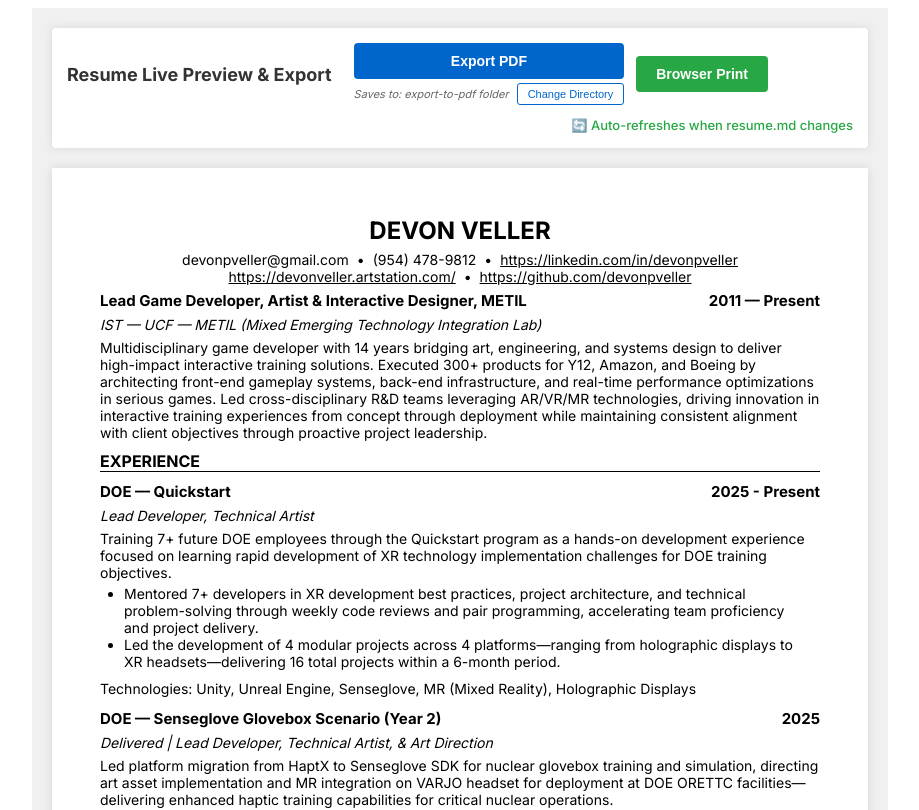
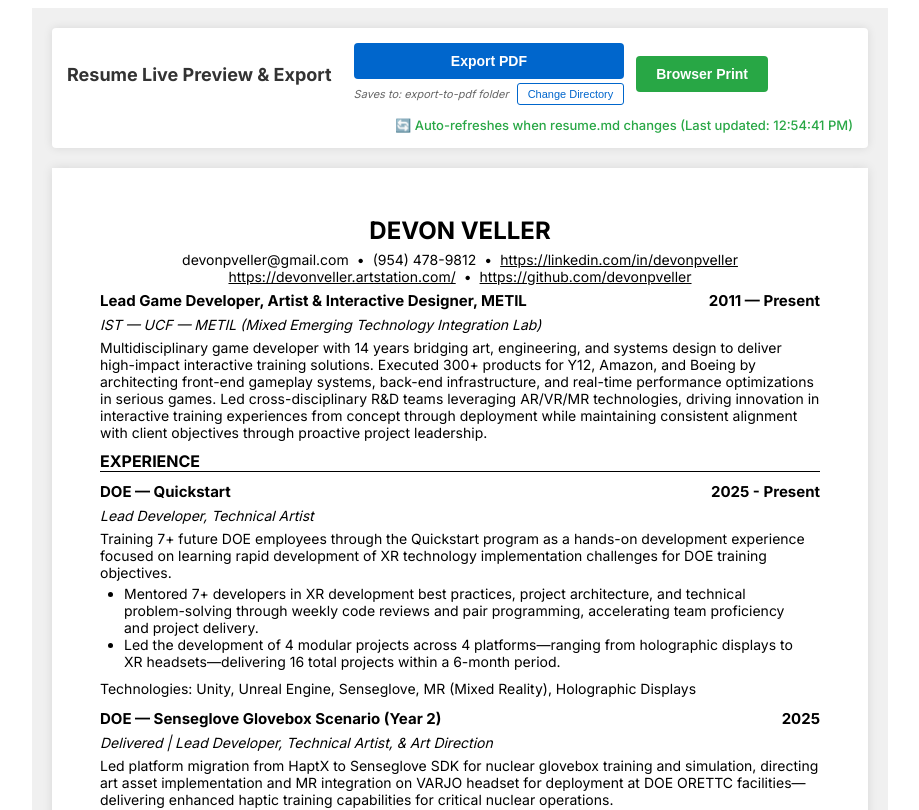
Before and after one commit to devonpveller/Resume-Markdown-PDF, a React (Vite) app in the folder export-to-pdf/: page / in a window 1280 px wide. Shown: the top 810 px of the page, without its empty margins (180-1099 px from the left). Built offline with nearby package versions, Linux system fonts and the light colour scheme; no server answers.

Commit message:
Added last updated text
The top container now shows last updated

```diff
--- a/export-to-pdf/src/App.jsx
+++ b/export-to-pdf/src/App.jsx
@@ -12,6 +12,7 @@ function App() {
     const [exportPath, setExportPath] = useState('Loading...')
     const [showDirInput, setShowDirInput] = useState(false)
     const [customDir, setCustomDir] = useState('')
+    const [lastSyncTime, setLastSyncTime] = useState(new Date())
 
     async function loadResume() {
         try {
@@ -23,6 +24,7 @@ function App() {
             const modified = response.headers.get('Last-Modified')
             if (lastModified && modified && lastModified !== modified) {
                 console.log('Resume file changed, reloading...')
+                setLastSyncTime(new Date())
             }
             setLastModified(modified)
 
@@ -154,7 +156,9 @@ function App() {
                     Browser Print
                 </button>
                 {exportMessage && <span className="export-message">{exportMessage}</span>}
-                <div className="auto-refresh-indicator">🔄 Auto-refreshes when resume.md changes</div>
+                <div className="auto-refresh-indicator">
+                    🔄 Auto-refreshes when resume.md changes (Last updated: {lastSyncTime.toLocaleTimeString()})
+                </div>
             </div>
             <PagedResumeRenderer markdown={resumeMarkdown} />
         </div>
```
